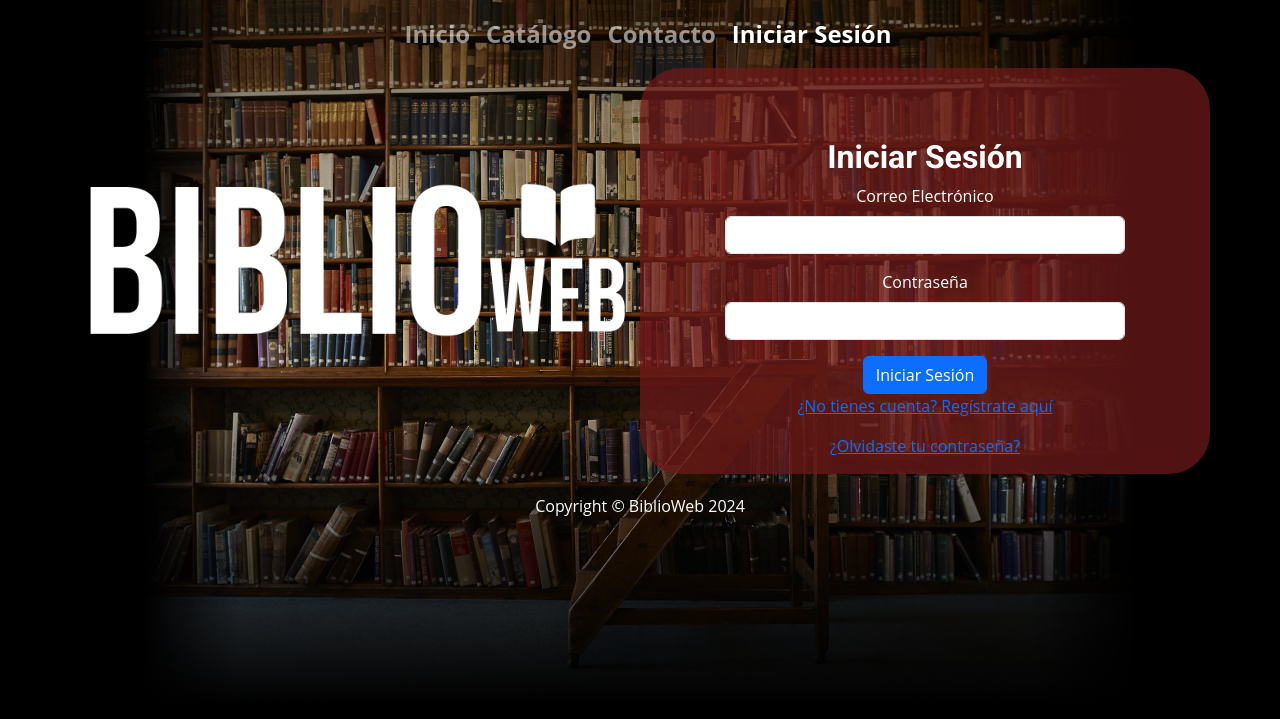
After one commit to cosyfps/programacion-web-006d, a Python web app: template templates/signin2.html in a window 1280 px wide. The commit adds this page. Shown: the top 719 px of the page. Run offline with Jinja, Linux system fonts and the light colour scheme; the template is opened without the code that fills it, so the values that code supplies are empty.

Commit message:
signin nuevo

```diff
--- a/static/css/styles.css
+++ b/static/css/styles.css
@@ -90,7 +90,7 @@ nav li a:hover::after {
 }
 
 #infotxt {
-  background-color: rgba(111, 25, 25, 0.72);
+  background-color: var(--primary);
   color: aliceblue;
 }
 
@@ -101,6 +101,9 @@ nav li a:hover::after {
 
   #reviewbk {
     font-size: 1.5rem;
+  }
+  #loginbox {
+    background-color: transparent !important;
   }
 }
 
@@ -268,7 +271,7 @@ footer {
 }
 
 .red-transparent-background {
-  background-color: rgba(111, 25, 25, 0.72);
+  background-color: var(--primary);
   padding: 45px;
   padding-top: 70px;
   border-radius: 41px;
@@ -320,11 +323,17 @@ footer {
 }
 
 #loginbox {
-  background-color: rgba(111, 25, 25, 0.72);
-
+  background-color: var(--primary);
   padding-top: 70px;
   border-radius: 41px;
   color: white;
+  text-align: center;
+}
+
+#loginbox h2 {
+  font-family: "Roboto", sans-serif;
+  font-weight: 700;
+  font-style: normal;
 }
 
 form {
--- /dev/null
+++ b/templates/signin2.html
@@ -0,0 +1,180 @@
+<!DOCTYPE html>
+<html lang="en">
+    <head>
+        <meta charset="utf-8" />
+        <meta name="viewport" content="width=device-width, initial-scale=1, shrink-to-fit=no" />
+        <meta name="description" content="" />
+        <meta name="author" content="" />
+        <title>BiblioWeb</title>
+        <!-- CSS -->
+        <link href="/static/css/styles.css" rel="stylesheet" />
+        <link href="https://cdn.jsdelivr.net/npm/bootstrap@5.3.0-alpha1/dist/css/bootstrap.min.css" rel="stylesheet">
+        <!-- favicon -->
+        <link rel="icon" type="image/x-icon" href="/static/assets/favicon.ico" />
+        <!--Google Fonts-->
+        <link rel="preconnect" href="https://fonts.googleapis.com">
+        <link rel="preconnect" href="https://fonts.gstatic.com" crossorigin>
+        <link href="https://fonts.googleapis.com/css2?family=Inter:wght@100..900&display=swap" rel="stylesheet">
+        <link href="https://fonts.googleapis.com/css2?family=Roboto:ital,wght@0,100;0,300;0,400;0,500;0,700;0,900;1,100;1,300;1,400;1,500;1,700;1,900&display=swap" rel="stylesheet">
+        <!-- Font Awesome (Icons) -->
+        <link rel="stylesheet" href="https://cdnjs.cloudflare.com/ajax/libs/font-awesome/5.15.4/css/all.min.css">
+    </head>    </head>
+
+<body style="background-color: black;">
+
+    <!-- Header -->
+    <nav class="navbar navbar-expand-lg navbar-dark bg-transparent">
+        <div class="container-fluid">
+            <a class="navbar-brand" href="#"></a>
+            <button class="navbar-toggler" type="button" data-bs-toggle="collapse" data-bs-target="#navbarNav" aria-controls="navbarNav" aria-expanded="false" aria-label="Toggle navigation">
+                <span class="navbar-toggler-icon"></span>
+            </button>
+            <div class="collapse navbar-collapse justify-content-center" id="navbarNav">
+                <ul class="navbar-nav">
+                    <li class="nav-item">
+                        <a class="nav-link fw-bold fs-4" aria-current="page" href="/templates/home-page.html">Inicio</a>
+                    </li>
+                    <li class="nav-item">
+                        <a class="nav-link fw-bold fs-4" href="/templates/catalogue.html">Catálogo</a>
+                    </li>
+                    <li class="nav-item">
+                        <a class="nav-link fw-bold fs-4" href="/templates/contact.html">Contacto</a>
+                    </li>
+                    <li class="nav-item">
+                        <a class="nav-link active fw-bold fs-4" href="/templates/signin.html">Iniciar Sesión</a>
+                    </li>
+                </ul>
+            </div>
+        </div>
+    </nav>
+
+    <!-- Content -->
+    <div class="container-md">
+        <div class="row">
+            <div class="col-lg-6 col-12" style="            display: flex;
+            align-items: center; /* Alinea los elementos verticalmente al centro */
+            ">
+                <img src="/static/assets/img/logo2.png" id="logo-fluid" alt="" style="max-width: 70vh;">
+            </div>
+            <div class="col" id="loginbox">
+                 <!-- Formulario de Login -->
+                <form id="loginForm">
+                    <h2>Iniciar Sesión</h2>
+                    <div class="mb-3">
+                        <label for="loginEmail" class="form-label">Correo Electrónico</label>
+                        <input type="email" class="form-control" id="loginEmail">
+                    </div>
+                    <div class="mb-3">
+                        <label for="loginPassword" class="form-label">Contraseña</label>
+                        <input type="password" class="form-control" id="loginPassword">
+                    </div>
+                    <button type="submit" class="btn btn-primary">Iniciar Sesión</button>
+                    <p><a href="#" id="toggleRegister">¿No tienes cuenta? Regístrate aquí</a></p>
+                    <p><a href="#" id="toggleForgotPassword">¿Olvidaste tu contraseña?</a></p>
+                </form>
+
+                <!-- Formulario de Registro (oculto inicialmente) -->
+                <form id="registerForm" style="display: none;">
+                    <h2>Registro</h2>
+                    <div class="mb-3">
+                        <label for="registerName" class="form-label">Nombre</label>
+                        <input type="text" class="form-control" id="registerName">
+                    </div>
+                    <div class="mb-3">
+                        <label for="registerEmail" class="form-label">Correo Electrónico</label>
+                        <input type="email" class="form-control" id="registerEmail">
+                    </div>
+                    <div class="mb-3">
+                        <label for="registerPassword" class="form-label">Contraseña</label>
+                        <input type="password" class="form-control" id="registerPassword">
+                    </div>
+                    <button type="submit" class="btn btn-primary">Registrarse</button>
+                    <p><a href="#" id="toggleLogin">¿Ya tienes cuenta? Inicia sesión aquí</a></p>
+                </form>
+
+                <!-- Formulario de Recuperación de Contraseña (oculto inicialmente) -->
+                <form id="forgotPasswordForm" style="display: none;">
+                    <h2>Recuperación de Contraseña</h2>
+                    <div class="mb-3">
+                        <label for="forgotPasswordEmail" class="form-label">Correo Electrónico</label>
+                        <input type="email" class="form-control" id="forgotPasswordEmail">
+                    </div>
+                    <button type="button" class="btn btn-primary" id="sendCodeButton">Enviar Código</button>
+                    <p><a href="/templates/signin2.html" id="toggleLogin">¿Recuerdas tu contraseña? Inicia sesión aquí</a></p>
+                </form>
+
+                <!-- Segunda Etapa de Recuperación de Contraseña (oculto inicialmente) -->
+                <form id="verifyCodeForm" style="display: none;">
+                    <h2>Verificar Código</h2>
+                    <div class="mb-3">
+                        <label for="verificationCode" class="form-label">Código de Verificación</label>
+                        <input type="text" class="form-control" id="verificationCode">
+                    </div>
+                    <button type="button" class="btn btn-primary" id="verifyCodeButton">Verificar</button>
+                </form>
+
+                <!-- Tercera Etapa de Recuperación de Contraseña (oculto inicialmente) -->
+                <form id="resetPasswordForm" style="display: none;">
+                    <h2>Restablecer Contraseña</h2>
+                    <div class="mb-3">
+                        <label for="newPassword" class="form-label">Nueva Contraseña</label>
+                        <input type="password" class="form-control" id="newPassword">
+                    </div>
+                    <div class="mb-3">
+                        <label for="confirmPassword" class="form-label">Confirmar Contraseña</label>
+                        <input type="password" class="form-control" id="confirmPassword">
+                    </div>
+                    <button type="button" class="btn btn-primary" id="resetPasswordButton">Restablecer Contraseña</button>
+                </form>
+                </div>
+            </div>
+        </div>
+    </div>
+
+    <!-- Footer -->
+    <footer>
+        <div>
+            <div>
+                <div>Copyright &copy; BiblioWeb 2024</div>
+            </div>
+        </div>
+    </footer>
+<script src="https://cdn.jsdelivr.net/npm/bootstrap@5.3.0-alpha1/dist/js/bootstrap.bundle.min.js"></script>
+<script>
+    // Función para mostrar el formulario de registro y ocultar el de login
+    document.getElementById("toggleRegister").addEventListener("click", function(event) {
+        event.preventDefault();
+        document.getElementById("loginForm").style.display = "none";
+        document.getElementById("registerForm").style.display = "block";
+    });
+
+    // Función para mostrar el formulario de login y ocultar el de registro
+    document.getElementById("toggleLogin").addEventListener("click", function(event) {
+        event.preventDefault();
+        document.getElementById("registerForm").style.display = "none";
+        document.getElementById("loginForm").style.display = "block";
+    });
+
+    // Función para mostrar el formulario de recuperación de contraseña y ocultar el de login
+    document.getElementById("toggleForgotPassword").addEventListener("click", function(event) {
+        event.preventDefault();
+        document.getElementById("loginForm").style.display = "none";
+        document.getElementById("forgotPasswordForm").style.display = "block";
+    });
+
+    // Función para mostrar la segunda etapa del formulario de recuperación de contraseña y ocultar el de la primera etapa
+    document.getElementById("sendCodeButton").addEventListener("click", function(event) {
+        event.preventDefault();
+        document.getElementById("forgotPasswordForm").style.display = "none";
+        document.getElementById("verifyCodeForm").style.display = "block";
+    });
+
+    // Función para mostrar la tercera etapa del formulario de recuperación de contraseña y ocultar el de la segunda etapa
+    document.getElementById("verifyCodeButton").addEventListener("click", function(event) {
+        event.preventDefault();
+        document.getElementById("verifyCodeForm").style.display = "none";
+        document.getElementById("resetPasswordForm").style.display = "block";
+    });
+</script>
+</body>
+</html>
```
Also changed, not shown: templates/pruebalogin.html (added, +124 -0 lines).
